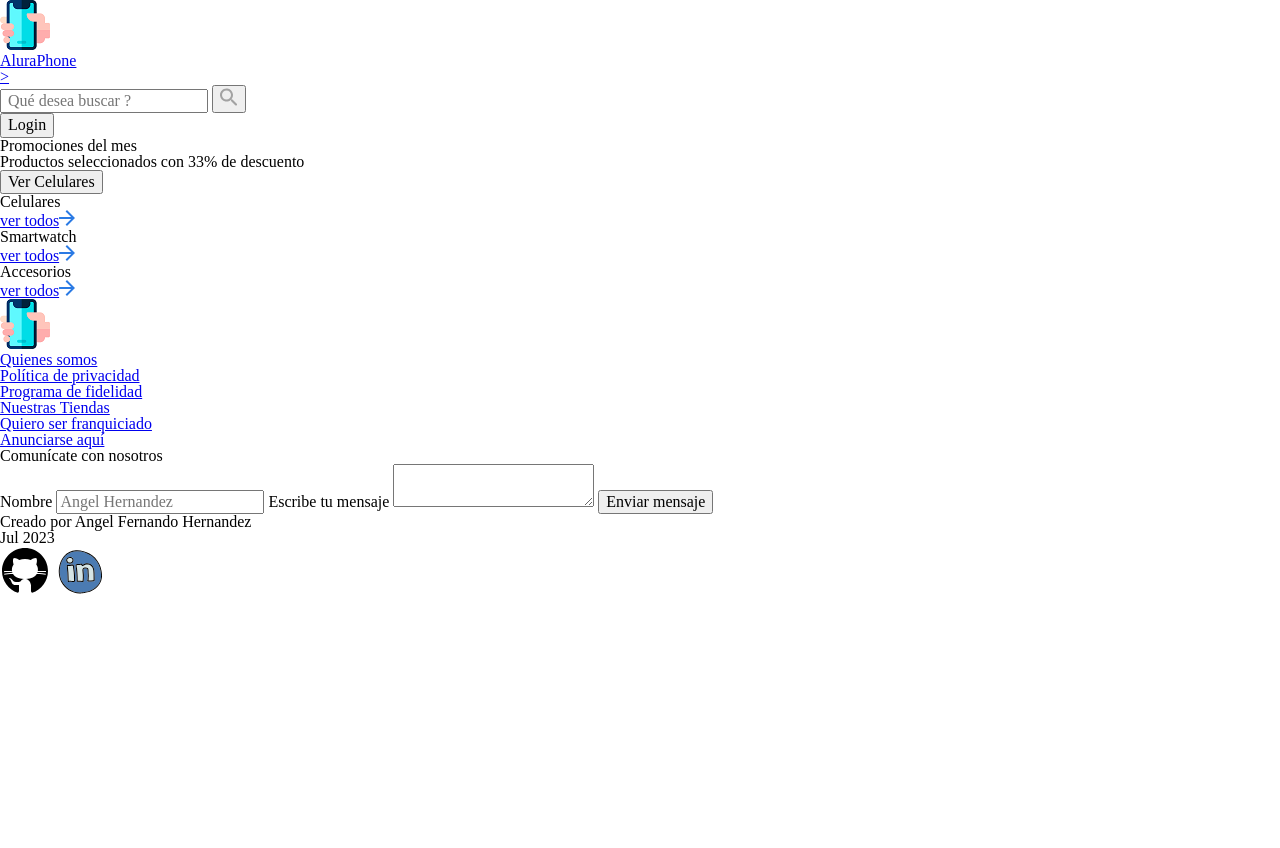
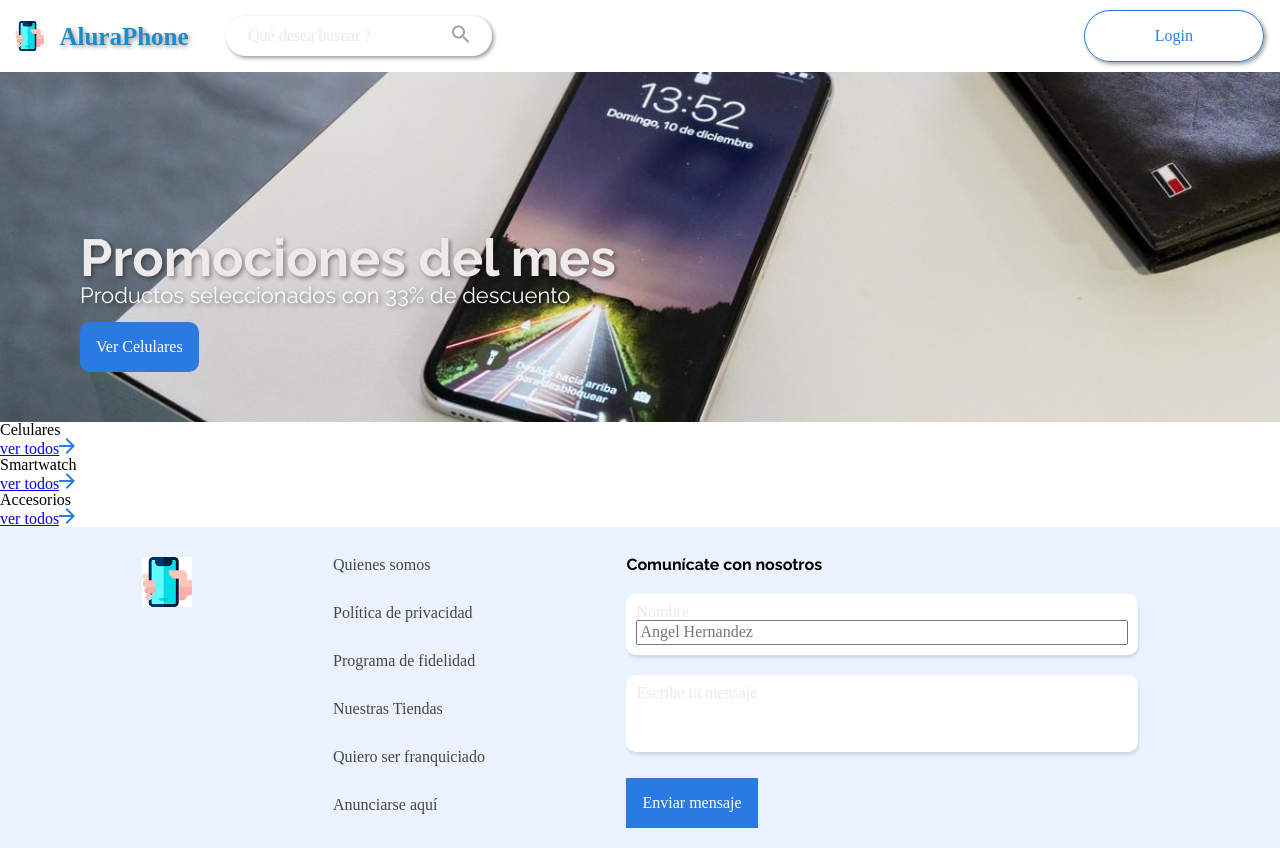
Before and after one commit to angelfer94/Challenge-Alura-Geek, a plain HTML site: page index.html in a window 1280 px wide. Shown: the top 848 px of the page. Before the commit the page ends 800 px from the top, so only its background shows below. Drawn offline with Linux system fonts and the light colour scheme.

Commit message:
tercer commit

```diff
--- /dev/null
+++ b/css/banner.css
@@ -0,0 +1,98 @@
+.banner {
+    width: 100%;
+    overflow: hidden;
+}
+
+.banner__continer {
+    width: auto;
+    display: flex;
+    flex-wrap: nowrap;
+}
+
+.banner__continer-show {
+    width: 100%;
+    height: 350px;
+}
+
+
+.banner__continer-img {
+    background: url(/images/cellphone.jpg) center / cover no-repeat;
+}
+
+.banner__info {
+    height: calc(100% - 100px);
+    width: 80%;
+    padding: 50px 50px 50px 80px;
+    display: flex;
+    flex-direction: column;
+    justify-content: flex-end;
+    transition: all 300ms;
+}
+
+.banner__info-title {
+    font-family: Raleway, sans-serif;
+    font-size: 52px;
+    font-weight: 700;
+    color: #efeaea;
+    text-shadow: 2px 2px 4px rgba(0,0,0,0.4);
+}
+
+.banner__info-description {
+    font-family: Raleway, sans-serif;
+    font-size: 22px;
+    font-weight: 400;
+    color: #fdfdfd;
+    margin-bottom: 16px;
+     text-shadow: 2px 2px 4px rgba(0,0,0,0.4);
+}
+
+.banner__button {
+    border: none;
+    outline: none;
+    background-color: var(--color_fondo-o-letra_botones-2);
+    color: #FFFFFF;
+    padding: 16px;
+    marging-top: 16px;
+    border-radius: 10px;
+    cursor: pointer;
+}
+
+.banner__button:hover {
+    box-shadow: 10px 5px 10px 5px rgba(22, 26, 45, 0.11);
+    transform: scale(1.02);
+}
+
+.banner__button:active {
+    box-shadow: inset 0 0 30px 8px rgba(22, 26, 45, 0.11), 0 0 5px 1px #000000;
+    transform: scale(0.99);
+}
+
+
+@media screen and (max-width: 360px) {
+
+    .banner__continer-img {
+        background: url(../img/banner.png) center no-repeat;
+    }
+
+    .banner__info {
+        display: flex;
+        flex-direction: column;
+        align-items: center;
+        height: 90%;
+        margin-left: 1rem;
+        width: 95%;
+        padding: 0;
+        transition: all 300ms;
+    }
+
+    .banner__info-title {
+        font-size: 32px;
+        margin-bottom: 8px;
+    }
+
+    .banner__info-description {
+        font-size: 16px;
+    }
+
+
+}
--- /dev/null
+++ b/css/footer.css
@@ -0,0 +1,129 @@
+.contacto__container {
+    display: flex;
+    flex-wrap: wrap;
+    justify-content: space-evenly;
+    padding: 30px 0;
+    align-items: flex-start;
+    width: 100%;
+    background-color: var(--color_fondo_claro)
+}
+
+.contacto__info-li {
+    margin-bottom: 2rem;
+}
+
+.contacto__info-text:hover {
+    text-decoration: underline;
+}
+
+.contacto__info-text {
+    text-decoration: none;
+    color: var(--color_letras-H2);
+    margin-bottom: 210px;
+    font-size: 16px;
+}
+
+.contacto__contactar {
+    width: 40%;
+}
+
+.contacto__contactar-title {
+    font-size: 16px;
+    font-weight: 700;
+    font-family: var(--fuente_principal);
+}
+
+.contacto__textBox:hover {
+    box-shadow: 10px 5px 10px 5px rgba(22, 26, 45, 0.11);
+}
+
+.contacto__textBox {
+    display: flex;
+    flex-direction: column;
+    background-color: #FFFFFF;
+    padding: 10px;
+    margin: 1.3rem 0;
+    border-radius: 10px;
+    box-shadow: 1px 3px 3px 0 rgba(22, 26, 45, 0.11);
+    color: rgba(36, 57, 85, 0.11);
+}
+
+.contacto__contactar-nombreInput {
+    border: none;
+    background-color: transparent;
+    margin-top: 8px;
+    margin-bottom: 16px;
+}
+
+.contacto__contactar-nombreInput:focus {
+    outline: none;
+    text-decoration: none;
+}
+
+.contacto__contactar-nombreInput::placeholder {
+    color: var(--color_placeholder);
+}
+
+.contacto__mensaje-text, .contacto__mensaje-text:focus {
+    outline: none;
+    resize: none;
+    border: none;
+}
+
+.contacto__button:hover {
+    box-shadow: 0 5px 10px 5px rgba(22, 26, 45, 0.11);
+    transform: scale(1.02);
+}
+
+.contacto__button:active {
+    box-shadow: var(--boton-active);
+    transform: scale(0.9);
+}
+
+.contacto__button {
+    padding: 16px;
+    background-color: var(--color_fondo-o-letra_botones-2);
+    color: #FFFFFF;
+    border: none;
+    margin-top: 0.3rem;
+    cursor: pointer;
+}
+
+.info__dev {
+    display: flex;
+    flex-direction: row;
+    width: 100%;
+    align-items: center;
+    background-color: #FFFFFF;
+    margin: 10px 0;
+    flex-wrap: wrap;
+    justify-content: center;
+    align-content: center;
+    gap: 1rem;
+}
+.info__dev-text {
+    font-family: var(--fuente_principal);
+    font-size: 16px;
+}
+
+
+@media screen and (max-width: 360px) {
+    .contacto__container {
+        flex-direction: column;
+        align-items: center;
+    }
+
+    .contacto__contactar {
+        width: 90%;
+    }
+
+    .contacto__info {
+        text-align: center;
+    }
+}
+
+@media screen and (max-width: 768px) {
+    .contacto__container {
+        height: auto;
+    }
+}
--- a/css/header.css
+++ b/css/header.css
@@ -0,0 +1,174 @@
+.header__container{
+    display: flex;
+    width: 100%;
+    margin: 0 auto;
+    padding: 10px 0;
+    align-items: center;
+    justify-content: space-between;
+}
+
+.header__items{
+    display: flex;
+    align-items: center;
+    justify-content: space-between;
+}
+
+.header__logoHome {
+    text-decoration: none;
+    display: flex;
+    margin: 0 15px;
+    align-items: center;
+    width: 20%;
+}
+
+.header__logoHome a {
+    display: flex;
+    align-items: center;
+}
+
+.header__logoHome-image{
+    width: 30%;
+}
+
+.header__logoHome-h2{
+    text-decoration: none;
+    font-weight: bold;
+    margin-left: 15px;
+    font-size: 25px;
+    color: #2189ca;
+    text-shadow: 2px 2px 4px rgba(0, 0, 0, 0.4);
+    grid-column: 1; /* El logo ocupa la primera columna */
+}
+
+.header__logoHome:focus {
+    outline: none;
+}
+
+.header__search:hover {
+    box-shadow: 10px 5px 10px 5px rgba(22, 26, 45, 0.11);
+    transform: scale(1.01);
+}
+
+.header__search {
+    background: #FFFFFF;
+    display: flex;
+    align-items: center;
+    width: 60%;
+    padding: 8px 16px;
+    justify-content: center;
+    border-radius: 50px;
+    transition: all 300ms;
+    box-shadow: 2px 2px 4px rgba(0, 0, 0, 0.4);
+    margin-left: 20%;
+}
+
+.header__search-input {
+    border: none;
+    background: transparent;
+}
+
+.header__search-input::placeholder {
+    color: rgba(36, 57, 85, 0.11);
+}
+
+.header__search-input:focus {
+    outline: none;
+    border: none;
+    background: transparent;
+}
+
+.header__search-button {
+    cursor: pointer;
+    border: none;
+    background: transparent;
+}
+
+.header__login-button {
+    border-radius: 50px;
+    color: var(--color_fondo-o-letra_botones-2);
+    padding: 16px 70px;
+    margin: 0 1rem;
+    background-color: transparent;
+    border: 1px solid var(--color_fondo-o-letra_botones-2);
+    cursor: pointer;
+    text-decoration: none;
+    box-shadow: 2px 2px 4px rgba(0, 0, 0, 0.4);
+}
+
+.header__login-button:hover {
+    box-shadow: 10px 5px 10px 5px rgba(22, 26, 45, 0.11);
+    transform: scale(1.02);
+}
+
+.header__login-button:active {
+    box-shadow: inset 0 0 30px 8px rgba(22, 26, 45, 0.11), 0 0 5px 1px #000000;
+    transform: scale(0.99);
+}
+
+.header__btn {
+    border: none;
+    color: var(--color_fondo-o-letra_botones-2);
+    padding: 16px 70px;
+    margin: 0 1rem;
+    background-color: transparent;
+    border: 1px solid var(--color_fondo-o-letra_botones-2);
+    cursor: pointer;
+    text-decoration: none;
+}
+
+.header__btn:hover {
+    box-shadow: 10px 5px 10px 5px rgba(22, 26, 45, 0.11);
+    transform: scale(1.02);
+}
+
+.header__btn:active {
+    box-shadow: inset 0 0 30px 8px rgba(22, 26, 45, 0.11), 0 0 5px 1px #000000;
+    transform: scale(0.99);
+}
+
+@media screen and (max-width: 360px) {
+    .header__container {
+        flex-direction: column;
+        justify-content: center;
+        align-items: center;
+        align-content: center;
+    }
+
+    .header__items {
+        flex-direction: column;
+        justify-content: center;
+    }
+
+    .header__logoHome-image {
+        width: calc(100% - 15px);
+    }
+
+    .header__search {
+        max-width: 19rem;
+    }
+}
+
+@media screen and (max-width: 768px) {
+    .header__container {
+        flex-direction: column;
+        justify-content: center;
+        align-items: center;
+        align-content: center;
+    }
+
+    .header__items {
+        flex-direction: column;
+        margin: 1rem auto;
+        justify-content: left;
+    }
+
+    .header__logoHome-image {
+        width: calc(100% - 15px);
+    }
+
+    .header__search {
+        width: 30rem;
+        height: 4rem;
+    }
+
+}
--- /dev/null
+++ b/css/variables.css
@@ -0,0 +1,39 @@
+:root {
+    --color_fondo_claro: #EAF2FD;
+    --fuente_principal: 'Raleway', sans-serif;
+    --color_fondo-o-letra_botones-2: #2A7AE4;
+    --color_letras-H2: #464646;
+    --color_placeholder: rgba(36, 57, 85, 0.11);
+    --boton-active: inset 0 0 30px 8px #0c72d6, 0 0 5px 1px #000000;
+    --color-fondo-grisclaro: #E5E5E5;
+
+    --font-family: "Montserrat", sans-serif;
+    --font-family-logo: "Pacifico", cursive;
+
+    --font-input: 300;
+
+    --font-size-logo: 28px;
+    --font-size-card-title: 28px;
+    --font-size-input-label: 20px;
+    --font-size-button: 22px;
+    --font-size-form-fieldset: 22px;
+    --font-size-table-header: 22px;
+    --font-size-modal-title: 28px;
+    --font-size-modal-button: 28px;
+
+    --primary-color: #0071ea;
+    --secundary-color: #d6eaff;
+    --contrast-dark-color: #4d4d4d;
+    --contrast-ligth-color: #fff;
+    --info-color: #df2525;
+    --sucess-color: #047900;
+    --transparency-color: #4d4d4d33;
+
+    --shadow: 0 5px 10px #55a6ff38;
+}
+
+@media (min-width: 800px) {
+    :root {
+        --font-size-logo: 56px;
+    }
+}
--- a/index.html
+++ b/index.html
@@ -8,10 +8,14 @@
         rel="stylesheet">
     <meta content="width=device-width, initial-scale=1.0" name="viewport">
     <title>AluraPhone - E-commerce</title>
-    <link rel="stylesheet" href="./css/style.css">
-    <link rel="stylesheet" href="./css/reset.css">
-    <link rel="stylesheet" href="./css/normalize.css">
-    <link rel="stylesheet" href="./css/header.css">
+    <link rel="stylesheet" href="./css/reset.css" rel="stylesheet">
+    <link rel="stylesheet" href="./css/normalize.css" rel="stylesheet">
+    <link rel="stylesheet" href="./css/header.css" rel="stylesheet">
+    <link rel="stylesheet" href="./css/variables.css" rel="stylesheet">
+    <link rel="stylesheet" href="./css/footer.css" rel="stylesheet">
+    <link rel="stylesheet" href="./css/banner.css" rel="stylesheet">
+    <link rel="stylesheet" href="./css/admin-products/product__details.css" rel="stylesheet">
+    <link rel="stylesheet" href="./css/admin-products/products.css" rel="stylesheet">
 </head>
 
 <body>
@@ -19,7 +23,7 @@
         <div class="header__items">
             <a class="header__logoHome" href="#">
                 <img alt="Logo de AluraPhone" class="header__logoHome-image" src="images/smartphone_logo.png">
-                <h2 class="header__logoHome-h2">AluraPhone</h2>>
+                <h2 class="header__logoHome-h2">AluraPhone</h2>
             </a>
 
             <div class="header__search" id="search__container">
@@ -37,9 +41,9 @@
             <div class="banner__continer">
                 <div class="banner__continer-show banner__continer-img">
                     <div class="banner__info">
-                        <h2 class="banner__info-tittle">Promociones del mes</h2>
+                        <h2 class="banner__info-title">Promociones del mes</h2>
                         <p class="banner__info-description">Productos seleccionados con 33% de descuento</p>
-                        <a href="#celphones" rel="">
+                        <a href="#cellphones" rel="">
                             <button class="banner__button">Ver Celulares</button>
                         </a>
                     </div>
```
Also changed, not shown: css/admin-products/product__details.css (added), css/admin-products/products.css (added), images/cellphone.jpg (added).
